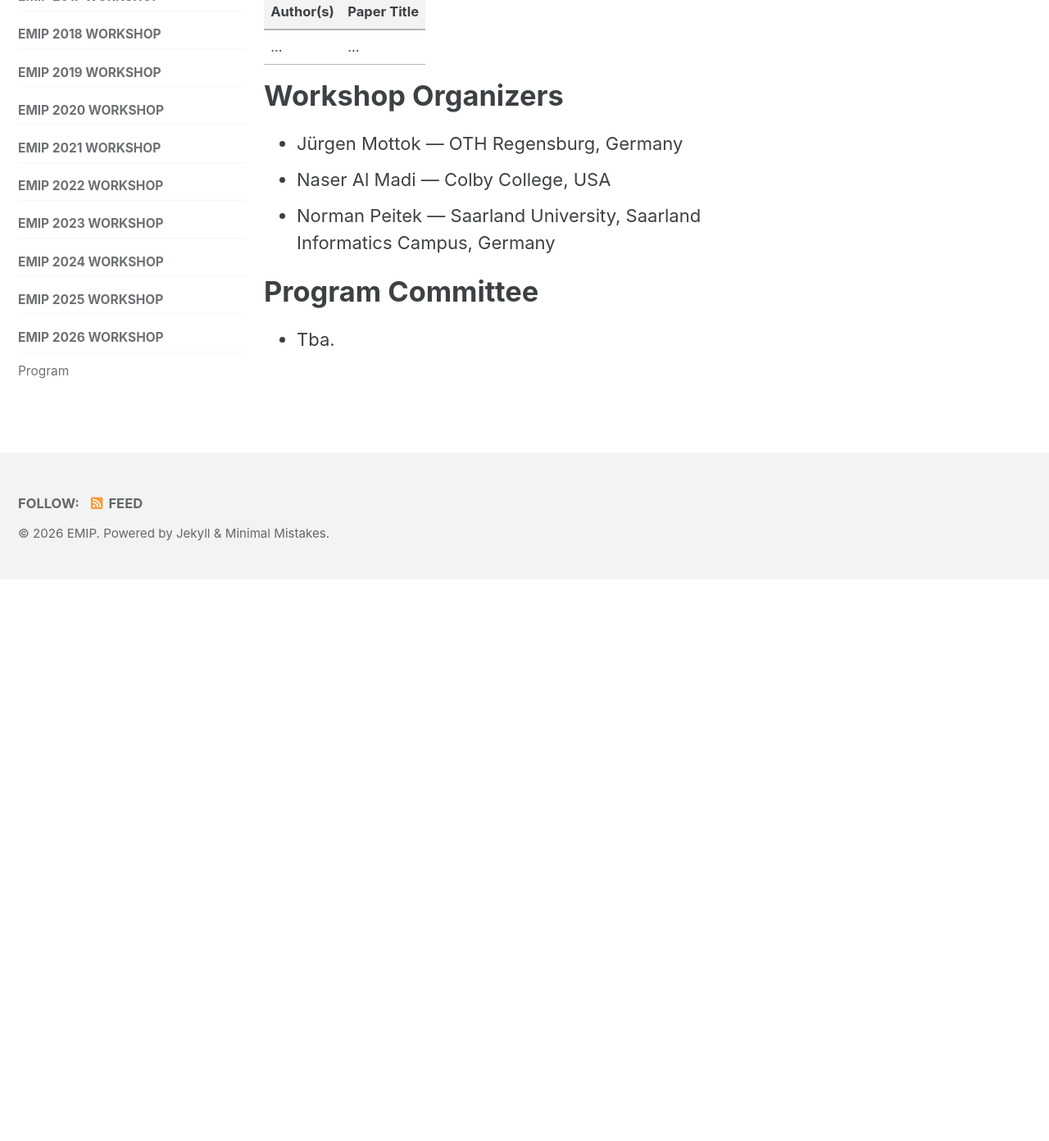
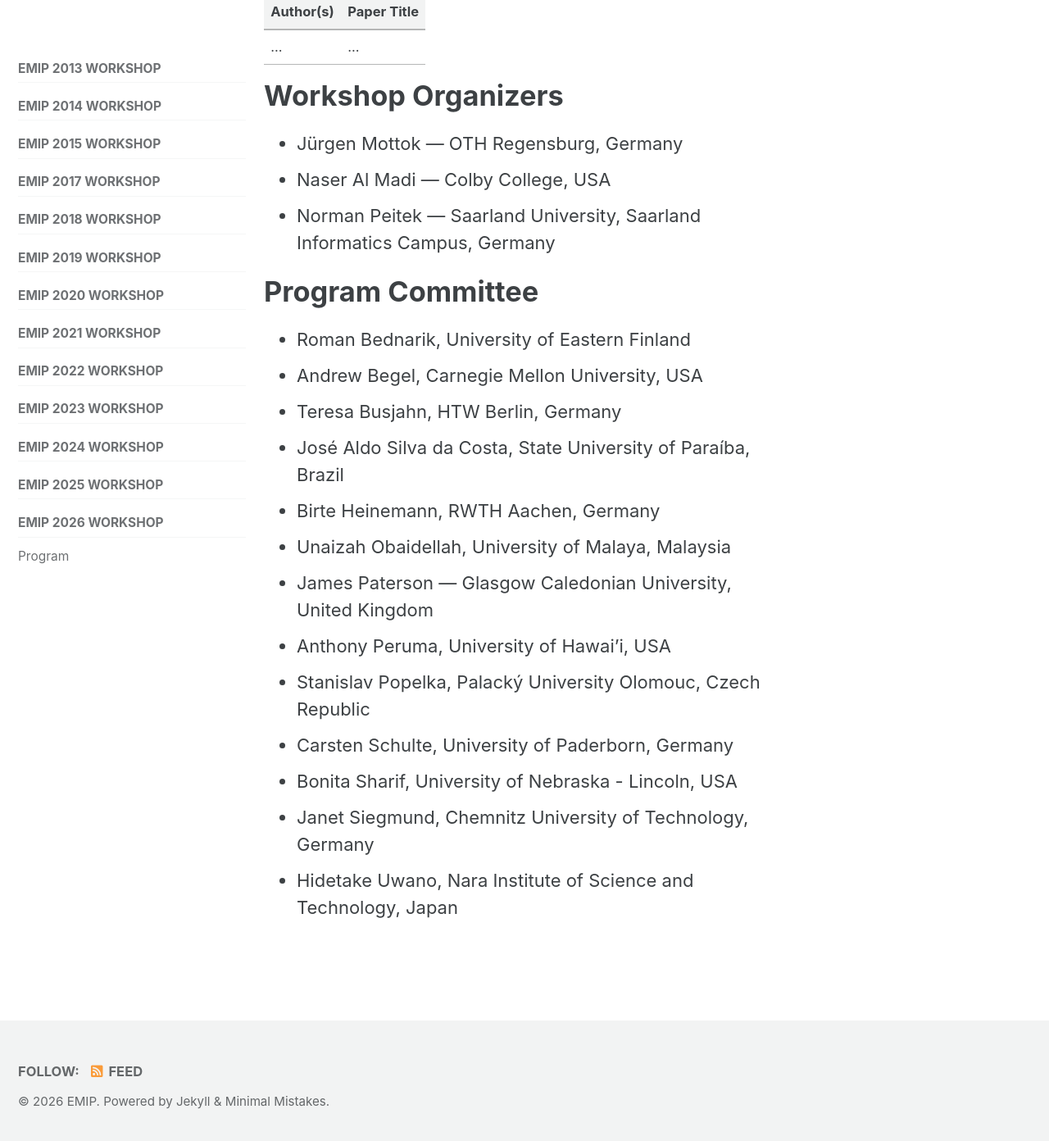
Before and after one commit to EMIPws/emipws.github.io, a Jekyll site: the page built from pages/workshop/emip-2026.md, in a window 1280 px wide and 1400 px high, scrolled down 5055 px. Shown: the top 1392 px of the window at 82% size. Built offline with Jekyll 4.4.1, drawn with Linux system fonts in a browser that asks for light colours; cached includes are drawn as plain includes; before the commit the page ends 5762 px from its top, so only the background shows below that.

Commit message:
Update program committee list for EMIP 2026
Added members to the program committee for EMIP 2026.

```diff
--- a/pages/workshop/emip-2026.md
+++ b/pages/workshop/emip-2026.md
@@ -101,4 +101,16 @@ Follow us on [Twitter](https://twitter.com/emipws) or [Facebook](https://www.fac
 
 # Program Committee
 
-- Tba.
+- Roman Bednarik, University of Eastern Finland
+- Andrew Begel, Carnegie Mellon University, USA
+- Teresa Busjahn, HTW Berlin, Germany
+- José Aldo Silva da Costa, State University of Paraíba, Brazil
+- Birte Heinemann, RWTH Aachen, Germany
+- Unaizah Obaidellah, University of Malaya, Malaysia
+- James Paterson — Glasgow Caledonian University, United Kingdom
+- Anthony Peruma, University of Hawai’i, USA
+- Stanislav Popelka, Palacký University Olomouc, Czech Republic
+- Carsten Schulte, University of Paderborn, Germany
+- Bonita Sharif, University of Nebraska - Lincoln, USA
+- Janet Siegmund, Chemnitz University of Technology, Germany
+- Hidetake Uwano, Nara Institute of Science and Technology, Japan
```
